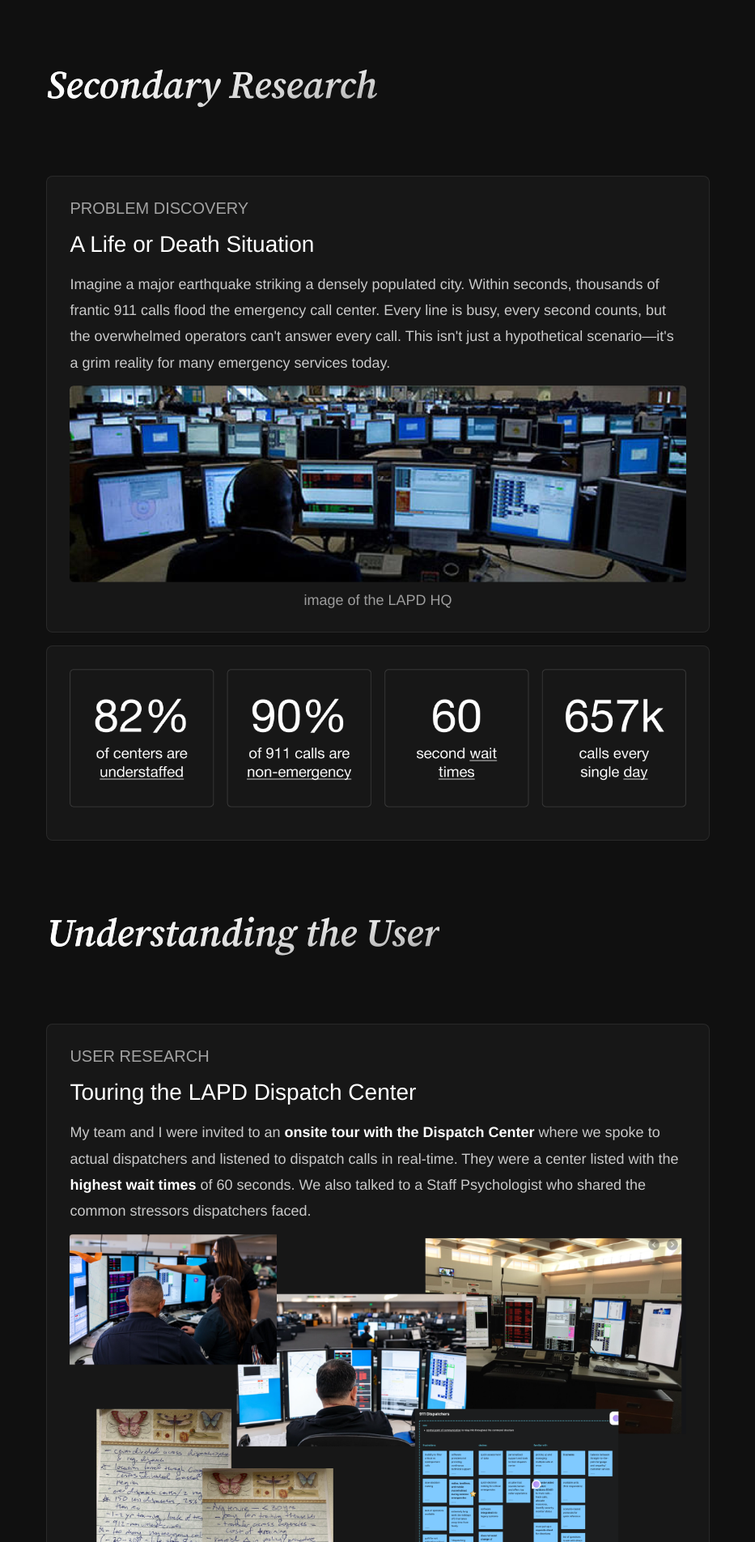
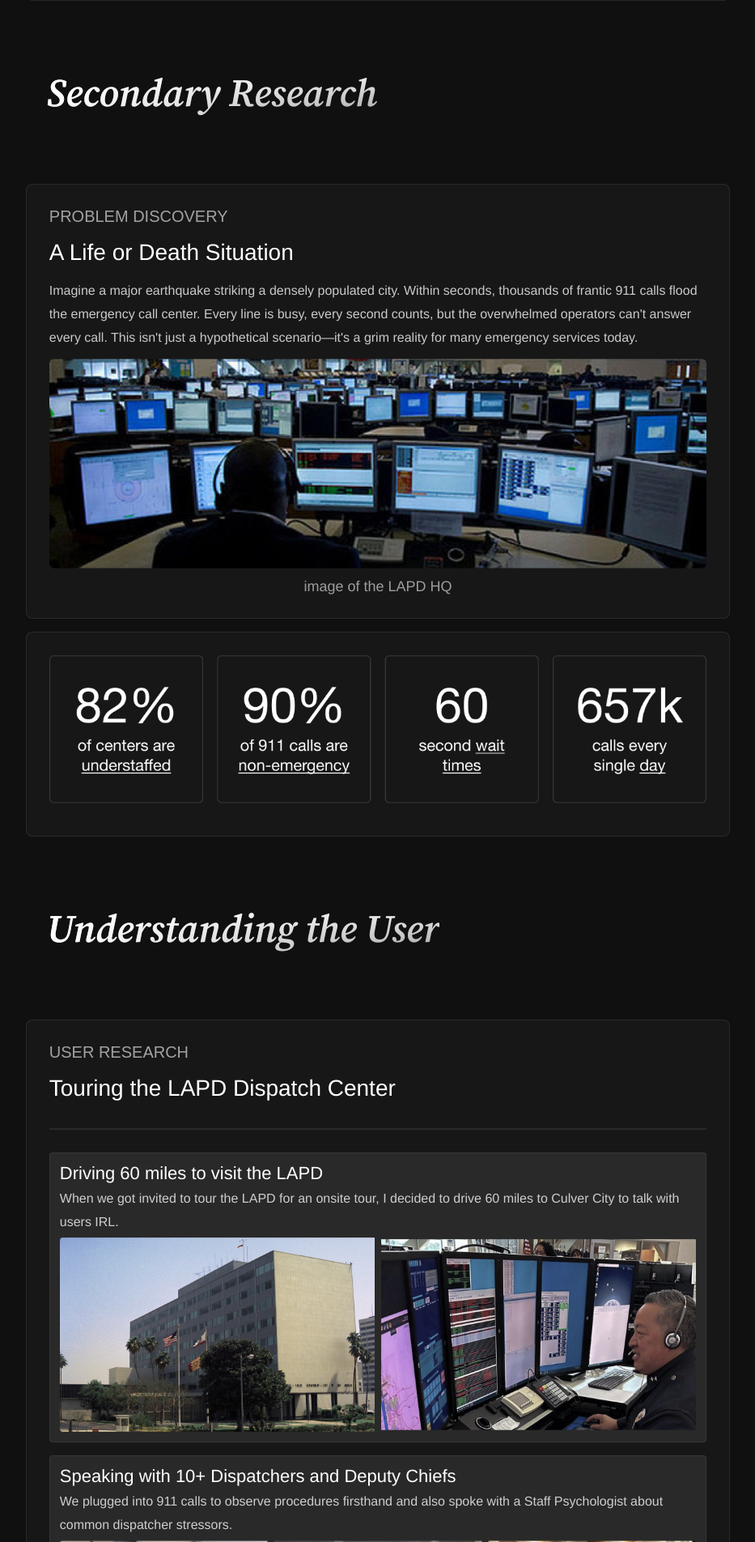
Before and after one commit to Jaslavie/personal-portfolio, a PHP site: page /projects/dispatch.html in a window 1280 px wide. Shown: the part 4096-6000 px from the top of the page at 81% size, without its empty margins (173-1106 px from the left). Run offline with PHP 8.4, Linux system fonts and the light colour scheme; some libraries are stand-ins or nearby versions; some web fonts are replaced.

Commit message:
revised based on mentor feedback

```diff
--- a/projects/dispatch.html
+++ b/projects/dispatch.html
@@ -5,7 +5,7 @@
     <meta http-equiv="X-UA-Compatible" content="IE=edge" />
     <meta name="viewport" content="width=device-width, initial-scale=1" />
 
-    <title>💙</title>
+    <title>Jasmine Wu | Dispatch AI</title>
     <meta
       name="description"
       content="Jasmine is a Product Designer and Developer who designs for strategic operations for data-driven, fast-paced, and product-minded teams"
@@ -227,15 +227,37 @@
           <div class="case-text-contain">
             <div class="case-subheading">USER RESEARCH</div>
             <h2>Touring the LAPD Dispatch Center</h2>
-            <p>
-              My team and I were invited to an
-              <span>onsite tour with the Dispatch Center</span> where we spoke
-              to actual dispatchers and listened to dispatch calls in real-time.
-              They were a center listed with the <span>highest wait times</span>
-              of 60 seconds. We also talked to a Staff Psychologist who shared
-              the common stressors dispatchers faced.
-            </p>
-            <img src="../images/dispatch/dispatchUser1.png" alt="" />
+            <hr class="divider" />
+            <div class="case-container">
+              <div class="case-text-contain-image">
+                <h3>Driving 60 miles to visit the LAPD</h3>
+                <p>
+                  When we got invited to tour the LAPD for an onsite tour, I
+                  decided to drive 60 miles to Culver City to talk with users
+                  IRL.
+                </p>
+                <img src="../images/dispatch/dispatch1.png" alt="" />
+              </div>
+              <div class="case-text-contain-image">
+                <h3>Speaking with 10+ Dispatchers and Deputy Chiefs</h3>
+                <p>
+                  We plugged into 911 calls to observe procedures firsthand and
+                  also spoke with a Staff Psychologist about common dispatcher
+                  stressors.
+                </p>
+                <img src="../images/dispatch/lapd2.png" alt="" />
+              </div>
+              <div class="case-text-contain-image">
+                <h3>Documenting Findings</h3>
+                <p>
+                  After the meeting, I transferred my notes to Figjam and
+                  identified key workflows and behavioral patterns that would
+                  inform the design solution.
+                </p>
+                <img src="../images/dispatch/dispatch3.png" alt="" />
+              </div>
+            </div>
+
             <div class="caption">Pictures from our LAPD tour</div>
           </div>
           <div class="case-text-contain">
@@ -267,7 +289,9 @@
               DispatchAI could make the most impact.
             </p>
             <hr class="divider" />
-            <img src="../images/dispatch/dispatchUser3.png" alt="" />
+            <img src="../images/dispatch/dispatchSticky1.svg" alt="" />
+            <img src="../images/dispatch/dispatchSticky2.svg" alt="" />
+            <img src="../images/dispatch/dispatchSticky3.svg" alt="" />
             <div class="caption">
               Gathered insights from Customer Discovery and Secondary Research
             </div>
@@ -285,9 +309,12 @@
               observational research from the LAPD, and conversations with the
               staff psychologist, we defined the
               <span>core frustrations, experience, and aspirations</span> of our
-              target user.
+              target user: John.
             </p>
-            <img src="../images/dispatch/dispatchResearch1.png" alt="" />
+            <img
+              src="../images/dispatch/userSegmentOperators.svg"
+              style="outline: 1px rgb(121, 121, 121) solid"
+            />
             <div class="caption">Core user segment definition</div>
           </div>
 
@@ -305,7 +332,7 @@
               . Our goal is to shift this paradigm to give operators back their
               confidence.
             </p>
-            <img src="../images/dispatch/dispatchOperatorFlow.svg" alt="" />
+            <img src="../images/dispatch/OperatorFlow.svg" alt="" />
             <div class="caption">Dispatch AI's user flow mapping</div>
           </div>
           <div class="case-text-contain">
@@ -317,7 +344,10 @@
               emergency services. It highlights the pain points and
               opportunities for improvement in the current system.
             </p>
-            <img src="../images/dispatch/dispatchUserJourney.png" alt="" />
+            <img
+              src="../images/dispatch/dispatchUserJourney.svg"
+              style="outline: 1px rgb(121, 121, 121) solid"
+            />
           </div>
           <div class="case-text-contain">
             <div class="case-subheading">PROBLEM TRANSLATION</div>
@@ -385,8 +415,8 @@
             </p>
 
             <img
-              src="../images/dispatch/dispatchPriorityHierarchy.png"
-              alt=""
+              src="../images/dispatch/dispatchFeatures.svg"
+              style="outline: 1px rgb(121, 121, 121) solid"
             />
           </div>
         </div>
@@ -404,7 +434,10 @@
               emergency cycle.
             </p>
 
-            <img src="../images/dispatch/dispatchStages.svg" alt="" />
+            <img
+              src="../images/dispatch/dispatchStages.svg"
+              style="outline: 1px rgb(121, 121, 121) solid"
+            />
           </div>
         </div>
         <div class="case-text-contain">
@@ -457,7 +490,7 @@
           </div>
           <div class="case-text-contain">
             <h3 style="color: white">
-              ⏰ Non-Emergency Responses causes critical delays
+              🧠 Operator Cognitive Load caused Major Errors
             </h3>
             <p>
               Manual instruction scripts, muffled calls, and quasi geolocation
--- a/projects/questify.html
+++ b/projects/questify.html
@@ -5,7 +5,7 @@
     <meta http-equiv="X-UA-Compatible" content="IE=edge" />
     <meta name="viewport" content="width=device-width, initial-scale=1" />
 
-    <title>💙</title>
+    <title>Jasmine Wu | Questify</title>
     <meta
       name="description"
       content="Jasmine is a Product Designer and Developer who designs for strategic operations for data-driven, fast-paced, and product-minded teams"
--- a/style.css
+++ b/style.css
@@ -35,7 +35,7 @@
   --title: 48px;
   --heading: 28px;
   --subparagraph: 22px;
-  --paragraphs: 18px;
+  --paragraphs: 16px;
   --textColor: #ffffffc5;
   --textGradient: linear-gradient(
     180deg,
@@ -111,6 +111,10 @@ p {
   line-height: 1.8;
   font-weight: 400;
 }
+p span {
+  font-weight: 600;
+  color: white;
+}
 h1 {
   font-family: var(--font);
   font-size: var(--title);
@@ -147,7 +151,7 @@ h3 span {
 
 /* headings inside of cards */
 h4 {
-  font-size: 14px;
+  font-size: 16px;
   line-height: 1.5;
   font-family: var(--secfont);
   text-align: left;
@@ -1803,7 +1807,7 @@ h1 span,
   flex-grow: 1;
 }
 .case-summary-contain p {
-  font-size: 14px;
+  font-size: 16px;
   color: #a7a7a7;
 }
 .case-header .typed-cursor.typed-cursor--blink {
@@ -1846,7 +1850,24 @@ h1 span,
   border-radius: 8px;
   border: var(--border);
   width: fit-content;
-  margin: 0 18vw;
+  margin: 0 16vw;
+}
+.case-text-contain-image {
+  background-color: var(--outline);
+  border-radius: 4px;
+  border: var(--border);
+  padding: 12px;
+  display: flex;
+  flex-direction: column;
+  align-items: start;
+  gap: 4px;
+}
+.case-text-contain-image h3 {
+  color: white;
+}
+.case-text-contain-image img {
+  width: 100%;
+  height: auto;
 }
 .case-text-contain p span {
   color: #fff;
```
Also changed, not shown: images/dispatch/OperatorFlow.svg (added), images/dispatch/dispatch1.png (added), images/dispatch/dispatch3.png (added), images/dispatch/dispatchFeatures.svg (added), images/dispatch/dispatchOperatorFlow.svg (deleted), images/dispatch/dispatchResearch1.png (deleted), images/dispatch/dispatchSticky1.svg (added), images/dispatch/dispatchSticky2.svg (added), images/dispatch/dispatchSticky3.svg (added), images/dispatch/dispatchUserJourney.png (deleted), images/dispatch/dispatchUserJourney.svg (added), images/dispatch/lapd2.png (added), images/dispatch/userSegmentOperators.svg (added), 3 other files.
